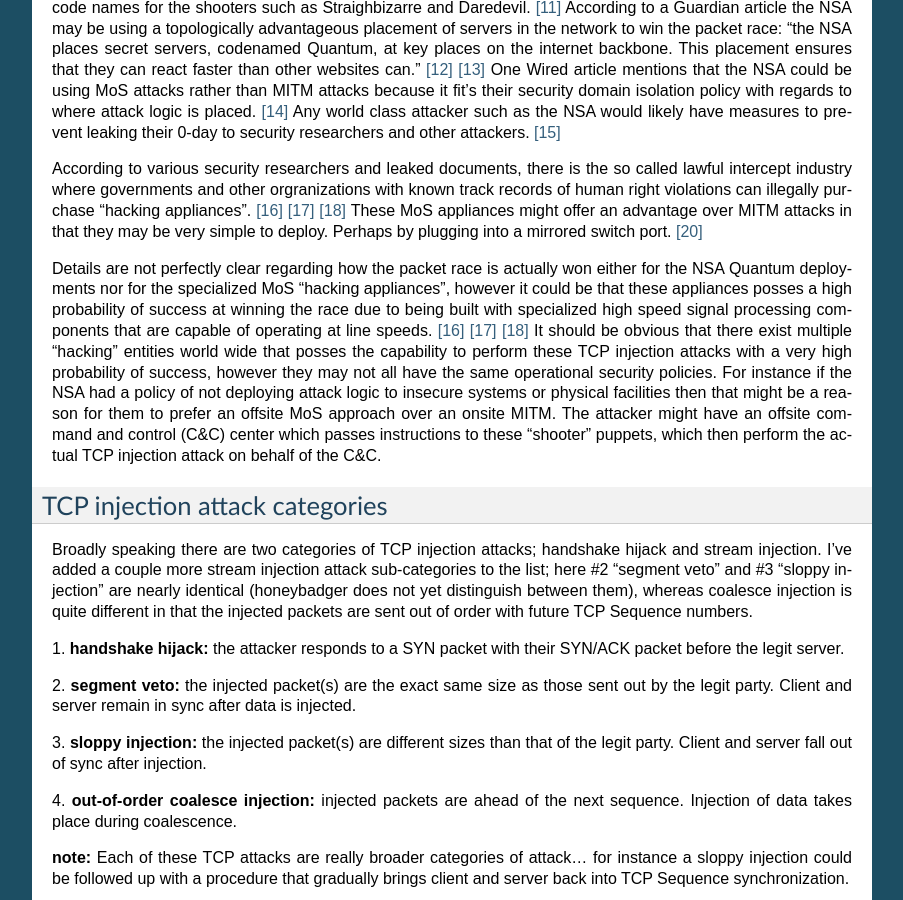
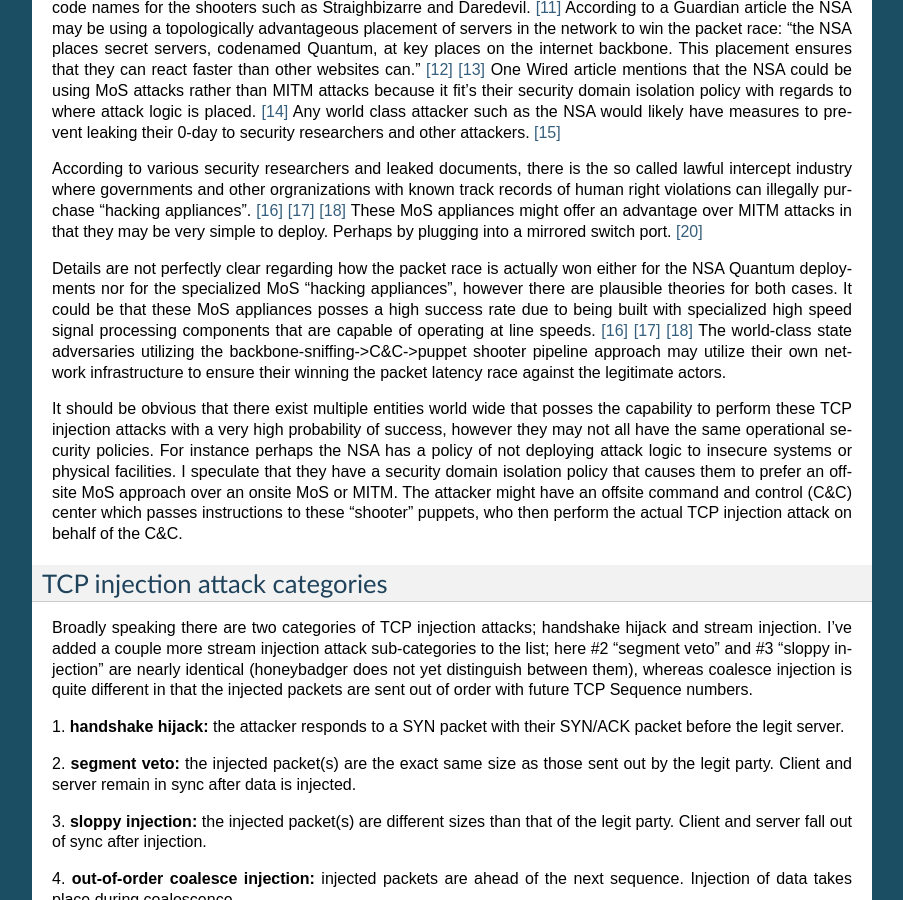
Before and after one commit to david415/HoneyBadger_docs, a Sphinx documentation site: the page built from source/how-to-badger-the-puppet-masters.rst, in a window 1280 px wide and 900 px high, scrolled down 1642 px. Shown: the whole window, without its empty margins (198-1101 px from the left). Built offline with Sphinx 7.4.7, drawn with Linux system fonts in a browser that asks for light colours.

Commit message:
Add minor correction to discussion about appliances

```diff
--- a/source/how-to-badger-the-puppet-masters.rst
+++ b/source/how-to-badger-the-puppet-masters.rst
@@ -92,13 +92,17 @@ These MoS appliances might offer an advantage over MITM attacks in that they may
 a mirrored switch port. [20]_
 
 Details are not perfectly clear regarding how the packet race is actually won either for the NSA Quantum deployments nor for
-the specialized MoS "hacking appliances", however it could be that these appliances posses a high probability
-of success at winning the race due to being built with specialized high speed signal processing components that are capable of operating at
-line speeds. [16]_ [17]_ [18]_ It should be obvious that there exist multiple "hacking" entities world wide that posses the capability to perform
+the specialized MoS "hacking appliances", however there are plausible theories for both cases. It could be that these MoS appliances
+posses a high success rate due to being built with specialized high speed signal processing components that are capable of operating at
+line speeds. [16]_ [17]_ [18]_ The world-class state adversaries utilizing the backbone-sniffing->C&C->puppet shooter pipeline approach
+may utilize their own network infrastructure to ensure their winning the packet latency race against the legitimate actors.
+
+It should be obvious that there exist multiple entities world wide that posses the capability to perform
 these TCP injection attacks with a very high probability of success, however they may not all have the same operational security policies.
-For instance if the NSA had a policy of not deploying attack logic to insecure systems or physical facilities then that might be a reason
-for them to prefer an offsite MoS approach over an onsite MITM. The attacker might have an offsite command and control (C&C) center which passes
-instructions to these "shooter" puppets, which then perform the actual TCP injection attack on behalf of the C&C.
+For instance perhaps the NSA has a policy of not deploying attack logic to insecure systems or physical facilities. I speculate that
+they have a security domain isolation policy that causes them to prefer an offsite MoS approach over an onsite MoS or MITM. The attacker
+might have an offsite command and control (C&C) center which passes instructions to these "shooter" puppets, who then perform the actual
+TCP injection attack on behalf of the C&C.
 
 
 TCP injection attack categories
```
